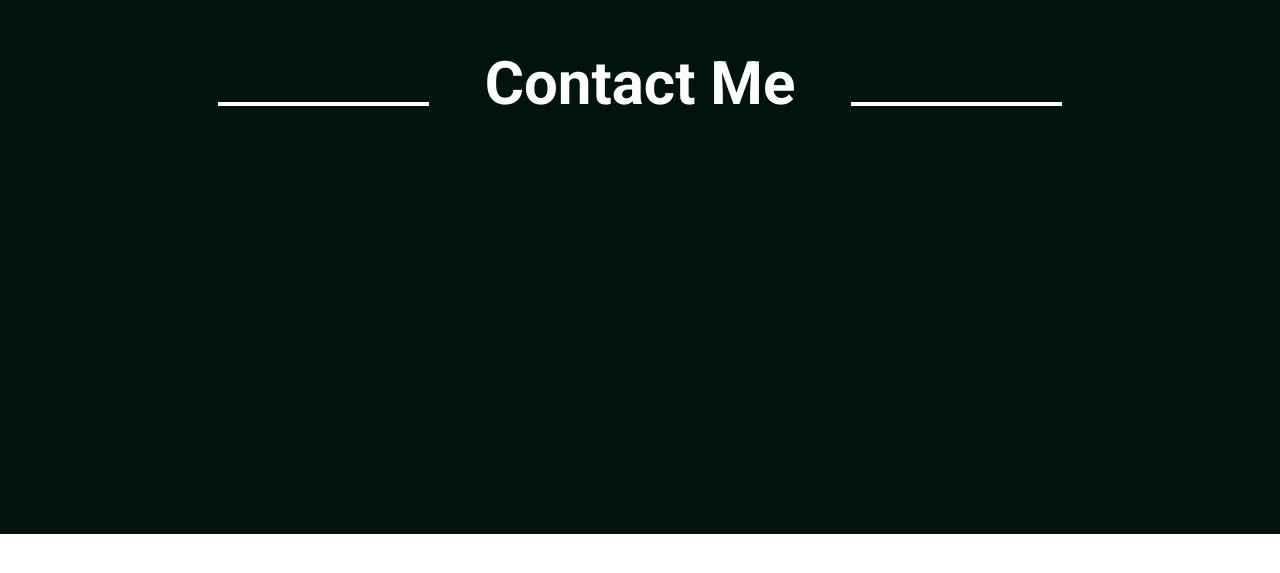
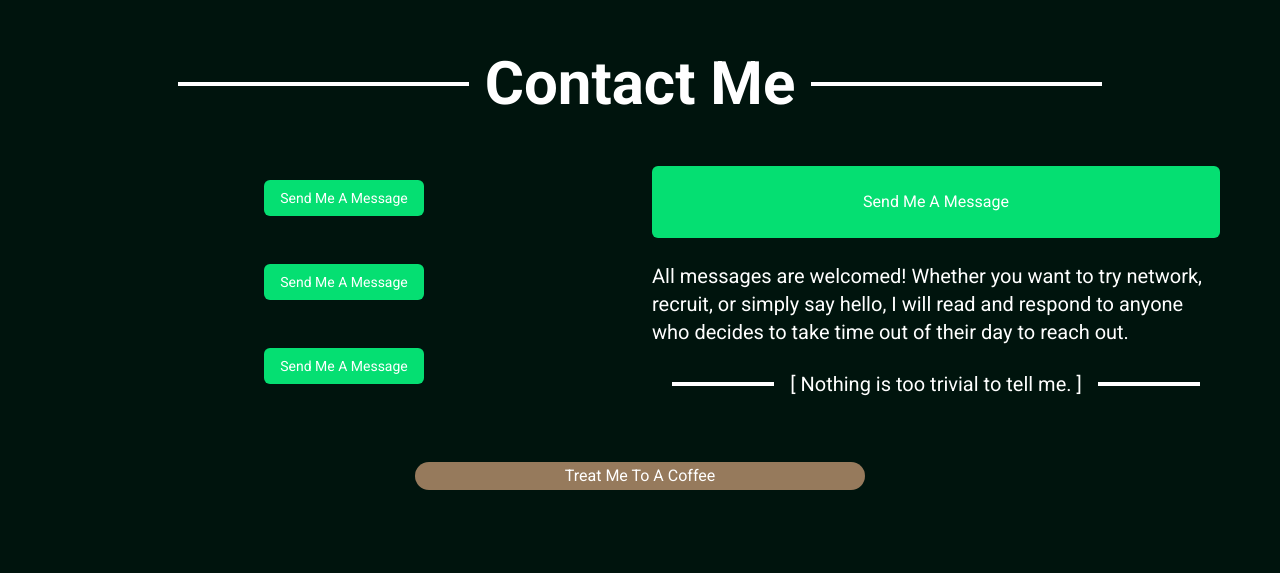
Before and after one commit to FraserShimmins/personal-website, a Next.js app: page / in a window 1280 px wide. Shown: the part 1453-2026 px from the top of the page. Before the commit the page ends 1987 px from the top, so only its background shows below. Built offline with nearby package versions, Linux system fonts and the light colour scheme.

Commit message:
Finish Template for the 'Contact Me' section

```diff
--- a/app/components/ContactSection.tsx
+++ b/app/components/ContactSection.tsx
@@ -19,6 +19,48 @@ export default function ContactSection(){
                         </div>
                     </div>
                 </div>
+
+                {/* Button Section */}
+                <div className="flex flex-col items-center justify-center gap-12 mt-5 md:col-start-2 md:col-end-5 md:row-start-2 md:row-end-5">
+                    <button className="text-white bg-green-400 rounded-sm px-4 py-2 w-fit text-sm whitespace-nowrap">
+                        Send Me A Message
+                    </button>
+
+                    <button className="text-white bg-green-400 rounded-sm px-4 py-2 w-fit text-sm whitespace-nowrap">
+                        Send Me A Message
+                    </button>
+
+                    <button className="text-white bg-green-400 rounded-sm px-4 py-2 w-fit text-sm whitespace-nowrap">
+                        Send Me A Message
+                    </button>
+                </div>
+
+                {/* Email Me Section */}
+                <div className="flex flex-col justify-center gap-6 mt-5 md:col-start-6 md:col-end-11 md:row-start-2 md:row-end-5">
+                    <button className="text-white px-3 py-6 bg-green-400 rounded-sm">
+                        Send Me A Message
+                    </button>
+
+                    <p className="text-white text-left text-base sm:text-lg lg:text-xl">
+                        All messages are welcomed! Whether you want to try network, recruit, or simply say hello, I will read and
+                        respond to anyone who decides to take time out of their day to reach out.
+                    </p>
+
+                    <div className="flex items-center">
+                        <div className="flex-grow bg-white py-0.5 ml-5"></div>
+                        <p className="px-4 text-white text-center text-base sm:text-lg lg:text-xl whitespace-nowrap">
+                            [ Nothing is too trivial to tell me. ]
+                        </p>
+                        <div className="flex-grow bg-white py-0.5 mr-5"></div>
+                    </div>
+                </div>
+
+                {/* Donation Button */}
+                <button className="text-white bg-[#967a5c] rounded-xl col-span-full md:col-start-4 md:col-end-8 md:row-start-5 md:row-span-1 mt-3 md:mt-10">
+                    Treat Me To A Coffee
+                </button>
+
+
             </div>
         </section>
     );
--- a/app/components/HeroSection.tsx
+++ b/app/components/HeroSection.tsx
@@ -38,7 +38,7 @@ export default function HeroSection() {
             </div>
 
             {/* Visual Divider */}
-            <div className="order-3 col-span-full md:col-start-2 md:col-end-10 md:row-start-2">
+            <div className="order-3 col-span-full md:col-start-2 md:col-end-10 md:row-start-2 mt-3 md:mt-10">
                 <LineSeperator/>
             </div>
         </div>
--- a/app/ui/LineSeperator.tsx
+++ b/app/ui/LineSeperator.tsx
@@ -2,6 +2,6 @@
 export default function LineSeperator()
 {
     return (
-        <div className="bg-white py-0.5 mx-10 mt-3 md:px-0 md:mt-10"></div>
+        <div className="bg-white py-0.5"></div>
     );
 }
```
